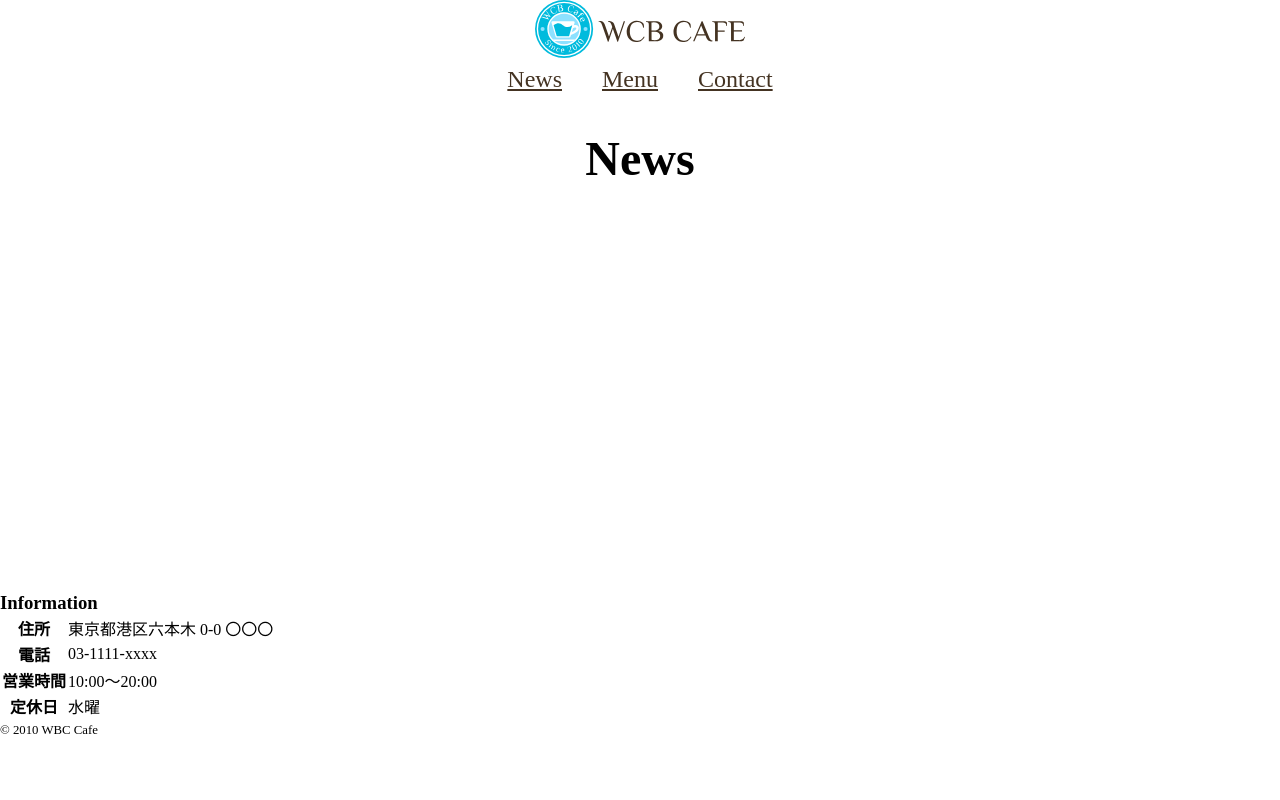
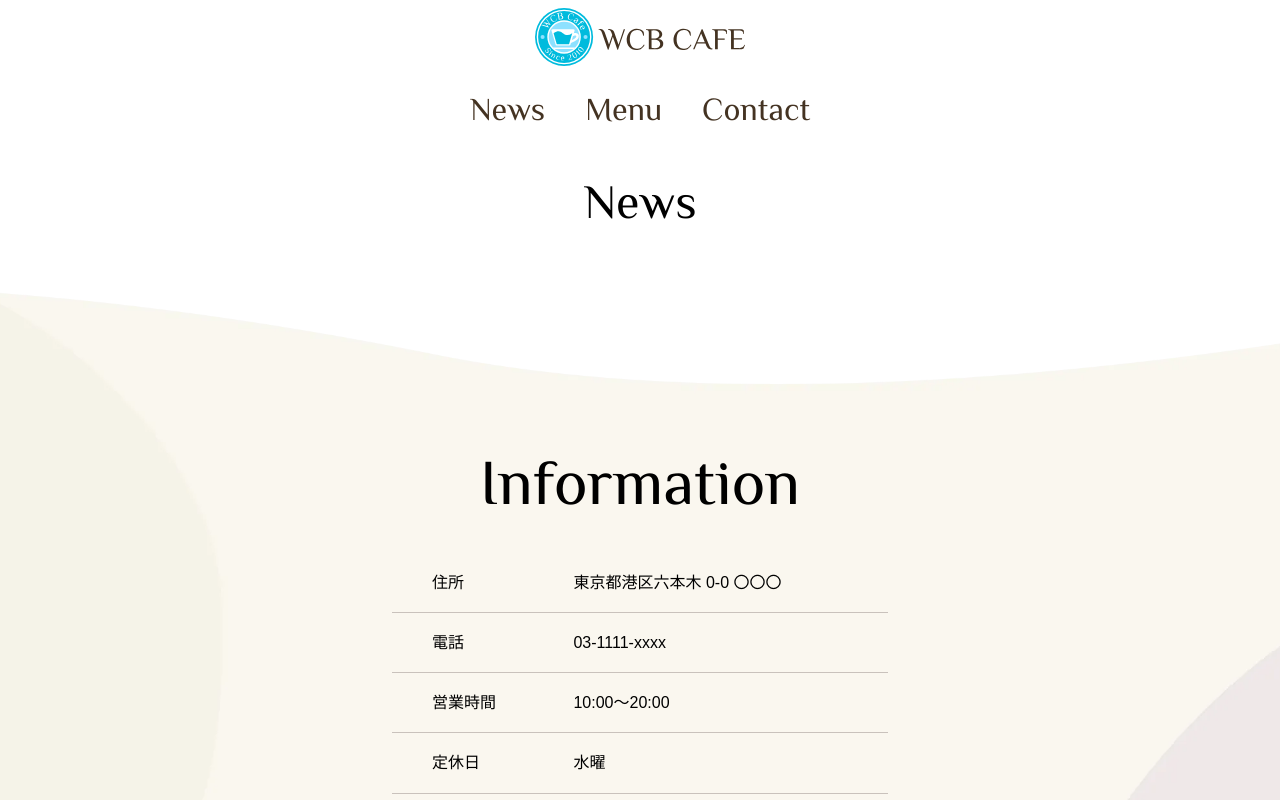
Before and after one commit to k025c0052-pixel/wcbcafe2, a plain HTML site: page index.html in a window 1280 px wide. Shown: the top 800 px of the page. Drawn offline with Linux system fonts and the light colour scheme; some packages are replaced by stand-ins of ours.

Commit message:
CSS変更

```diff
--- a/css/style.css
+++ b/css/style.css
@@ -1,14 +1,67 @@
+@charset "UTF-8";
+
+/* 共通部分
+-------------------------------------------------- */
+html {
+    font-size: 100%;
+}
+body {
+    font-family: "Hiragino Kaku Gothic ProN", "Higaragino Sans", "BIZ UDPGothiv", sans-serif;
+    line-height: 1.7;
+    color: "432";
+
+}
+a {
+    text-decoration: none;
+}
+img {
+    max-width: 100%;
+}
+/* レイアウト */
+.wrapper {
+    max-width: 1120px;
+    margin: auto;
+    padding: 0 1.5rem;
+}
 .align-center {
     text-align: center;
 }
 
-font-english {
-    font-family: 'Philosopher', sans-serif;
+/* 見出し */
+.font-english {
+    font-family: 'philosopher', sans-serif;
     font-weight: normal;
 }
+.page-title,
+.heading-large {
+    font-size: 3rem;
+    text-align: center;
+}
+.page-title {
+    margin-top: 2rem;
+    line-height: 1.4;
+}
+.heading-large {
+    margin-bottom: 1rem;
+}
 
-page-header {
-    padding-top: 5rem;
+/* ボタン */
+.btn {
+    display: inline-block;
+    padding: 1.5rem;
+    background-color: #0bd;
+    color: #fff;
+    border-radius: 8px;
+    font-size: .75rem 1.5rem;
+    transition: .5s;
+}
+.btn:hover {
+    translate: 10px -20px;
+}
+/* ヘッダー
+-------------------------------------------------- */
+.page-header {
+    padding-top: .5rem;
 }
 .logo {
     width: 210px;
@@ -20,44 +73,96 @@ page-header {
     font-size: 1.5rem;
     list-style: none;
 }
-.main-nav a{
+.main-nav a {
     color: #432;
 }
 .main-nav a:hover {
     color: #0bd;
 }
-.page-title {
-    font-size: 3rem;
-    text-align: center;
-    margin-top: 2rem;
-    line-height: 1.4;
-}
-/*ヘッダーカバー画像*/
 .cover {
     background-size: cover;
     background-position: center bottom;
-    height: 880px;
+    height: 800px;
 }
-.sub-cover {
-    background-size: cover;
-    background-position: center bottom;
-    height: 528px;
-    margin-bottom: 4rem;
-}
-/*ホーム*/
 .cover-home {
     background-image: url(../images/cover-home-s.webp);
 }
 .about {
     max-width: 736px;
     padding: 0 1.5rem;
-    margin:3rem auto 4 auto;
+    margin: 3rem auto 0;
 }
 .about p {
     margin-bottom: 3rem;
 }
+/* フッター
+-------------------------------------------------- */
+.page-footer {
+    background-image: url(../images/footer-s.webp);
+    background-size: cover;
+    background-position: center ;
+    padding-top: 12rem;
+}
+.info {
+    width: 100%;
+    max-width: 544px;
+    margin: auto;
+    padding: 0 1.5rem;
+    border-spacing: 0;
+}
+.info th,
+.info td {
+    border-bottom: 1px solid #c9c2bc;
+}
+.info th {
+    text-align: left;
+    font-weight: normal;
+    padding: 1rem;
+}
+.info td {
+    padding: 1rem 0;
+}
+.copyright {
+    background-color: #432;
+    text-align: center;
+    padding: 2rem 0;
+    margin-top: 6rem;
+    color: #fff;
+}
+/*デスクトップ版
+-------------------------------------------------- */
+@media (min-width: 800px) {
+    /見出し/
+    .page-title {
+        font-size: 5rem;
+    }
+    .heading-large {
+        font-size: 4rem;
+    }
 
-/*NEWS*/
-.cover-news {
-    background-image: url(../images/cover-news-s.webp);
+    /ヘッダー/
+    .page-header {
+        display: flex;
+        justify-content: space-between;
+        padding-top: 1.5rem;
+    }
+    .main-nav {
+        font-size: 2rem;
+    }
 }
+/* HOME */
+.cover-home {
+    background-image: url(../images/cover-home-l.webp);
+}
+.about {
+    margin: 4rem auto 0;
+}
+
+/* フッター */
+.page-footer {
+    background-image: url(../images/footer-l.webp);
+    padding-top: 12rem;
+}
+.info th {
+    padding-left: 2.5rem;
+}
```
